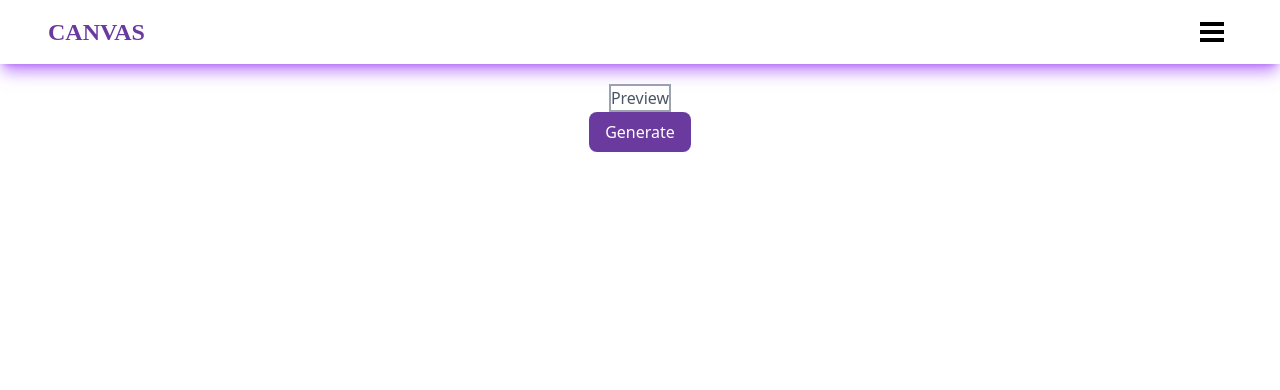
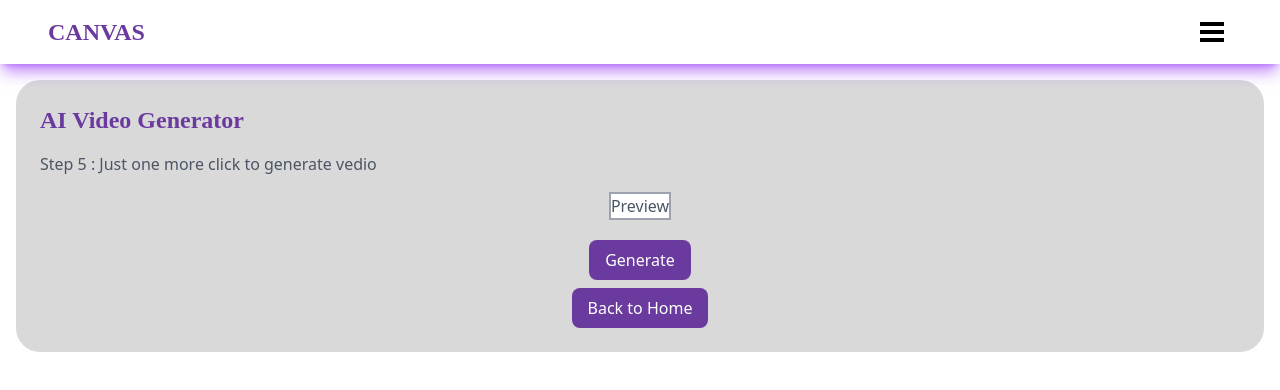
Before and after one commit to Erenyeager31/canvas-FE, a React (Vite) app: page /generateVideo in a window 1280 px wide. Shown: the top 390 px of the page. Built offline with nearby package versions, Linux system fonts and the light colour scheme.

Commit message:
validation

```diff
--- a/components/Generator_Step_1.jsx
+++ b/components/Generator_Step_1.jsx
@@ -137,11 +137,13 @@ import uploadFile from "../src/utils/cloudinaryUploader.js";
 // import Generator_Step_2 from "../components/Generator_Step_2.jsx";
 
 const Generator_Step_1 = () => {
+  localStorage.clear();
   const [inputText, setInputText] = useState(""); // For managing input text
   const [result, setResult] = useState(""); // For managing API response
   const [isLoading, setIsLoading] = useState(false); // For managing loading state
   const [isActive, setIsActive] = useState(false);
   const [fileURL, setURL] = useState(null);
+  const [isNextDisabled, setIsNextDisabled] = useState(true);
 
   const handleFileChange = (event) => {
     const file = event.target.files?.[0];
@@ -201,6 +203,10 @@ const Generator_Step_1 = () => {
       //   localStorage.setItem("generatedScript", data.generated_text);
       // }
       setResult(data.generated_text || "No script generated."); // Update result
+      if (data.generated_text) {
+        setIsNextDisabled(false); // Enable Next Step once data is received
+      }
+      console.log(data)
       console.log(data.generated_text);
     } catch (error) {
       console.error("Error generating script:", error);
@@ -337,7 +343,10 @@ const Generator_Step_1 = () => {
                       localStorage.setItem("generatedScript", result);
                     }
                   }}
-                  className="bg-[#6A3A9F] text-white rounded-lg py-2 px-4 hover:bg-purple-700 transition transition-transform transform hover:scale-105"
+                  className={`bg-[#6A3A9F] text-white rounded-lg py-2 px-4 hover:bg-purple-700 transition transition-transform transform hover:scale-105 ${
+                    isNextDisabled ? "opacity-50 cursor-not-allowed" : ""
+                  }`}
+                  disabled={isNextDisabled}
                 >
                   Next Step
                 </Link>
--- a/components/Generator_Step_3.jsx
+++ b/components/Generator_Step_3.jsx
@@ -262,6 +262,7 @@ const Generator_Step_3 = () => {
   const [videoItems, setVideoItems] = useState([]);
   const [loading, setLoading] = useState(false);
   const [showVideoCards, setShowVideoCards] = useState(false);
+  const [isNextDisabled, setIsNextDisabled] = useState(true);
 
   useEffect(() => {
     const script = localStorage.getItem("generatedScript");
@@ -314,6 +315,7 @@ const Generator_Step_3 = () => {
       localStorage.setItem("videoItems", JSON.stringify(updatedItems));
       setVideoItems(updatedItems);
       setShowVideoCards(true); // Show video cards after generation
+      setIsNextDisabled(false); // Enable Next Step after images are received
     } catch (error) {
       console.error("Error fetching prompts or images:", error);
     } finally {
@@ -322,6 +324,7 @@ const Generator_Step_3 = () => {
   };
 
   return (
+    <>
     <div className="mx-4 mt-6">
       <motion.div
         className="min-h-screen white"
@@ -374,7 +377,8 @@ const Generator_Step_3 = () => {
             <div className="mt-2 flex space-x-4 bg-[#D9D9D9]">
               <Link
                 to="/generator-step-4"
-                className="bg-[#6A3A9F] text-white rounded-lg py-2 px-4 hover:bg-purple-700 transition-transform transform hover:scale-105"
+                className={`bg-[#6A3A9F] text-white rounded-lg py-2 px-4 hover:bg-purple-700 transition-transform transform hover:scale-105 ${isNextDisabled ? "opacity-50 cursor-not-allowed" : ""}`}
+                disabled={isNextDisabled}
               >
                 Next Step
               </Link>
@@ -383,6 +387,8 @@ const Generator_Step_3 = () => {
         </motion.div>
       </motion.div>
     </div>
+    <div className="mt-2"></div>
+    </>
   );
 };
 
--- a/components/Generator_Step_5.jsx
+++ b/components/Generator_Step_5.jsx
@@ -1,15 +1,22 @@
 import React, { useState, useEffect } from "react";
 import { BaseUrl } from "../src/utils/BaseUrls";
 import { motion } from "framer-motion";
+import { Link } from "react-router-dom";
 
 export default function Generator_Step_5() {
   const [loading, setLoading] = useState(false);
   const [videoUrl, setVideoUrl] = useState(null);
   const [localData, setLocalData] = useState({});
+  const [successMessage, setSuccessMessage] = useState(false); /////////////////////////////
 
   // Load 4 keys from localStorage on first render
   useEffect(() => {
-    const keys = ["generatedScript", "image_urls", "generated_audio_for_video", "selected_caption_lang"];
+    const keys = [
+      "generatedScript",
+      "image_urls",
+      "generated_audio_for_video",
+      "selected_caption_lang",
+    ];
     const actualKeys = ["story", "image_urls", "audio_urls", "caption_lang"];
 
     let storedData = {};
@@ -21,13 +28,13 @@ export default function Generator_Step_5() {
     setLocalData(storedData);
   }, []);
 
-
   const handleGenerate = async () => {
     setLoading(true);
     setVideoUrl(null); // Reset previous video
+    setSuccessMessage(false); ///////////////////////////////
 
     const requestBody = {
-      ...localData
+      ...localData,
     };
 
     try {
@@ -42,6 +49,7 @@ export default function Generator_Step_5() {
       const data = await response.json();
       if (data.url) {
         setVideoUrl(data.url);
+        setSuccessMessage(true); ///////////////////////////////////
       } else {
         console.error("Invalid response:", data);
       }
@@ -53,7 +61,35 @@ export default function Generator_Step_5() {
   };
 
   return (
-    <div className="flex flex-col items-center mt-5">
+    <>
+      <div className="mx-4 mt-4">
+        <motion.div
+          className="min-h-screen white"
+          initial={{ opacity: 0 }}
+          animate={{ opacity: 1 }}
+          transition={{ duration: 0.6 }}
+        >
+          <motion.div
+            className="bg-white w-full h-full"
+            initial={{ y: -50 }}
+            animate={{ y: 0 }}
+            transition={{ type: "spring", stiffness: 100 }}
+          >
+            <div className="p-6 space-y-4 bg-[#D9D9D9] rounded-3xl">
+              <motion.h1
+                className="text-xl md:text-2xl font-semibold text-[#6A3A9F] bg-[#D9D9D9]"
+                style={{ fontFamily: "'Caveat', cursive" }}
+                initial={{ scale: 0.8 }}
+                animate={{ scale: 1 }}
+                transition={{ type: "spring", stiffness: 100 }}
+              >
+                AI Video Generator
+              </motion.h1>
+              <p className="text-gray-600 text-sm md:text-base bg-[#D9D9D9]">
+                Step 5 : Just one more click to generate vedio
+              </p>
+              <div className="flex items-center justify-center  bg-[#D9D9D9]">
+                <div className="flex flex-col items-center bg-[#D9D9D9]">
                   <div className="w-256 h-256 bg-gray-200 border-2 border-gray-400 flex items-center justify-center">
                     {loading ? (
                       <div className="w-256 h-256 animate-spin rounded-full h-10 w-10 border-t-4 border-blue-500"></div>
@@ -66,10 +102,62 @@ export default function Generator_Step_5() {
                       <div className="text-gray-600 w-256 h-256">Preview</div>
                     )}
                   </div>
+                  {/* {successMessage && (
+                    <motion.div
+                      className="mt-5 text-green-600 font-bold text-lg bg-[#D9D9D9]"
+                      initial={{ opacity: 0, scale: 0.8 }}
+                      animate={{ opacity: 1, scale: 1 }}
+                      transition={{ duration: 0.5, type: "spring" }}
+                    >
+                      🎉 Congratulations! Video generated successfully!
+                    </motion.div>
+                  )} */}
+
+                  {successMessage && (
+                    <motion.div
+                      className="mt-5 text-green-600 font-bold text-lg bg-[#D9D9D9] p-5 rounded-lg shadow-xl"
+                      initial={{ opacity: 0, scale: 0.8, y: -30 }}
+                      animate={{ opacity: 1, scale: 1, y: 0 }}
+                      transition={{
+                        duration: 0.6,
+                        type: "spring",
+                        bounce: 0.5,
+                      }}
+                    >
+                      {/* Subtle Floating Animation */}
+                      <motion.div
+                        className="bg-[#D9D9D9]"
+                        animate={{ y: [0, -5, 0] }}
+                        transition={{
+                          repeat: Infinity,
+                          duration: 1.8,
+                          ease: "easeInOut",
+                        }}
+                      >
+                        {/* Letter-by-letter Text Reveal Animation */}
+                        {"🎉 Congratulations! Video generated successfully!"
+                          .split("")
+                          .map((char, index) => (
+                            <motion.span
+                              className="bg-[#D9D9D9]"
+                              key={index}
+                              initial={{ opacity: 0, x: -10 }}
+                              animate={{ opacity: 1, x: 0 }}
+                              transition={{
+                                duration: 0.05,
+                                delay: index * 0.05,
+                              }}
+                            >
+                              {char}
+                            </motion.span>
+                          ))}
+                      </motion.div>
+                    </motion.div>
+                  )}
 
                   <motion.button
                     onClick={handleGenerate}
-        className="bg-[#6A3A9F] text-white rounded-lg py-2 px-4 hover:bg-purple-700 transition transition-transform transform hover:scale-105"
+                    className="mt-5 bg-[#6A3A9F] text-white rounded-lg py-2 px-4 hover:bg-purple-700 transition transition-transform transform hover:scale-105"
                     initial={{ opacity: 0 }}
                     animate={{ opacity: 1 }}
                     transition={{ duration: 0.5 }}
@@ -77,6 +165,20 @@ export default function Generator_Step_5() {
                   >
                     {loading ? "Generating..." : "Generate"}
                   </motion.button>
+
+                  <Link
+                    to="/"
+                    className="mt-2 bg-[#6A3A9F] text-white rounded-lg py-2 px-4 hover:bg-purple-700 transition transition-transform transform hover:scale-105"
+                  >
+                    Back to Home
+                  </Link>
                 </div>
+              </div>
+            </div>
+          </motion.div>
+        </motion.div>
+      </div>
+      <div className="mt-2"></div>
+    </>
   );
 }
```
Also changed, not shown: components/Generator_Step_4.jsx (+13 -1 lines). Lines whose indentation alone changed are shown as unchanged.
